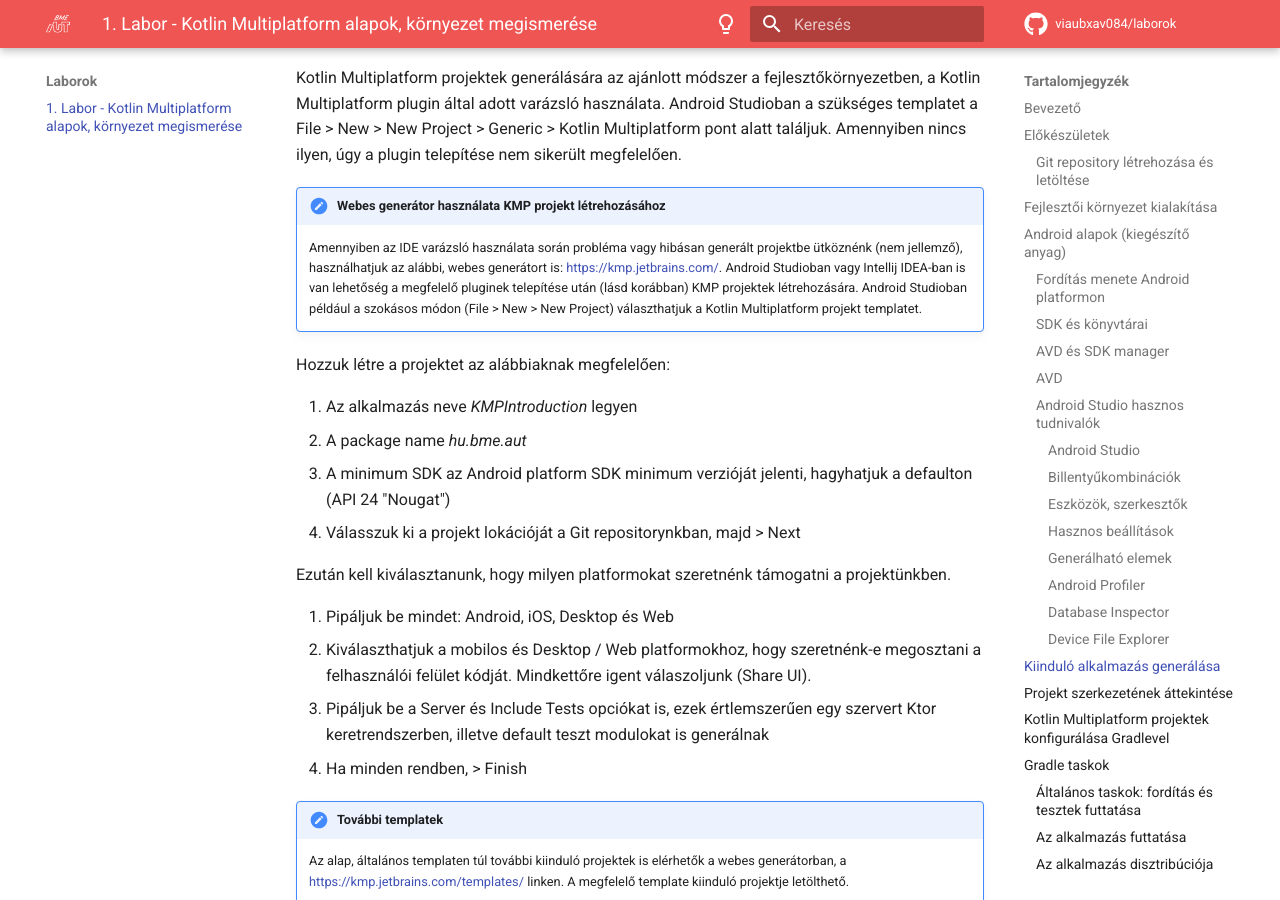
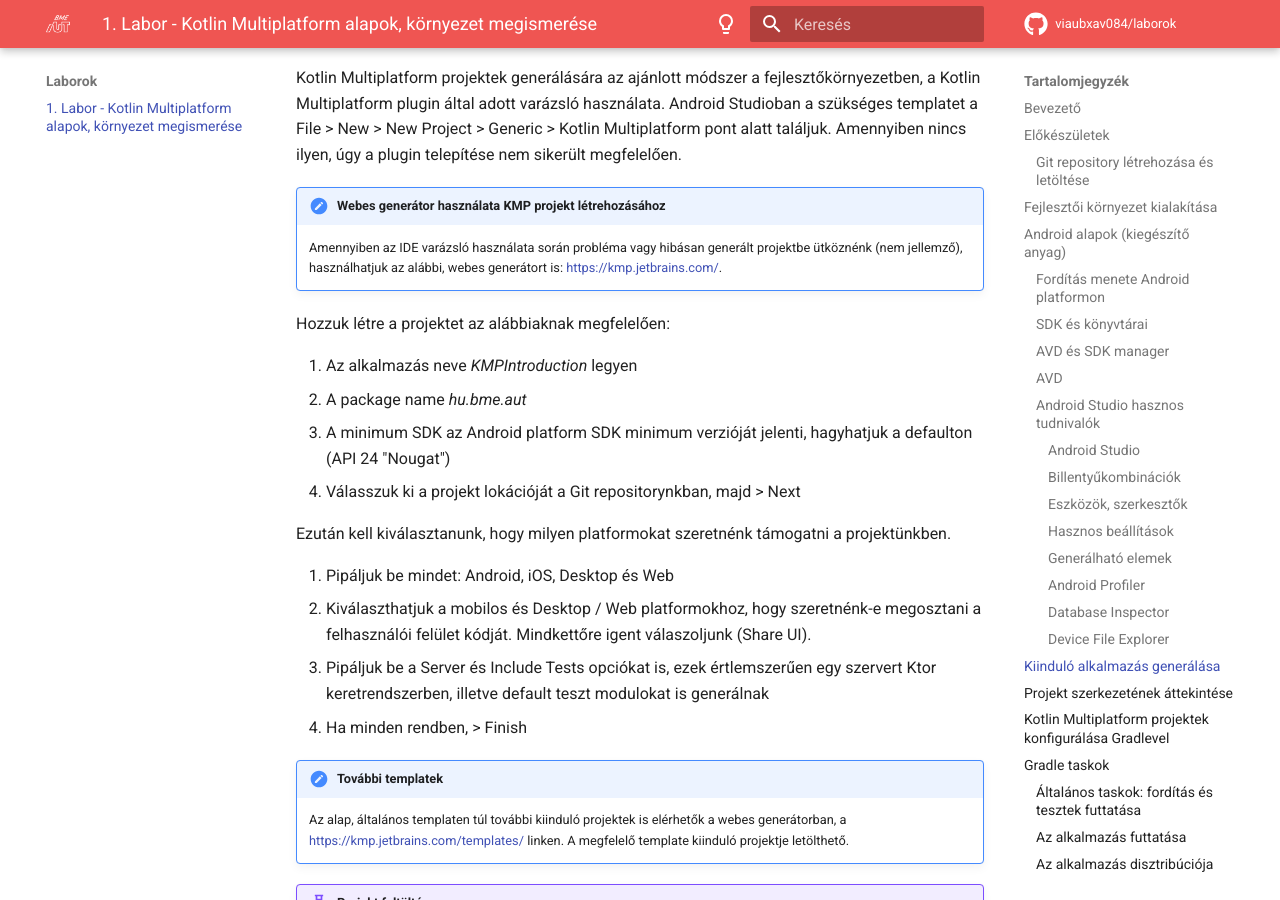
Before and after one commit to VIAUBXAV084/laborok, an MkDocs documentation site: the page built from docs/laborok/01_basics/index.md, in a window 1280 px wide and 900 px high, scrolled down 13729 px. Built offline with MkDocs 1.6.1 and Material for MkDocs 9.7.7, drawn with Linux system fonts in a browser that asks for light colours; comment, search, counter and statistics services are not loaded.

Commit message:
Update index.md

```diff
--- a/docs/laborok/01_basics/index.md
+++ b/docs/laborok/01_basics/index.md
@@ -273,7 +273,6 @@
 
 !!!note "Webes generátor használata KMP projekt létrehozásához"
 	Amennyiben az IDE varázsló használata során probléma vagy hibásan generált projektbe ütköznénk (nem jellemző), használhatjuk az alábbi, webes generátort is: https://kmp.jetbrains.com/.
-	Android Studioban vagy Intellij IDEA-ban is van lehetőség a megfelelő pluginek telepítése után (lásd korábban) KMP projektek létrehozására. Android Studioban például a szokásos módon (File > New > New Project) választhatjuk a Kotlin Multiplatform projekt templatet.
 
 Hozzuk létre a projektet az alábbiaknak megfelelően:
 
```
